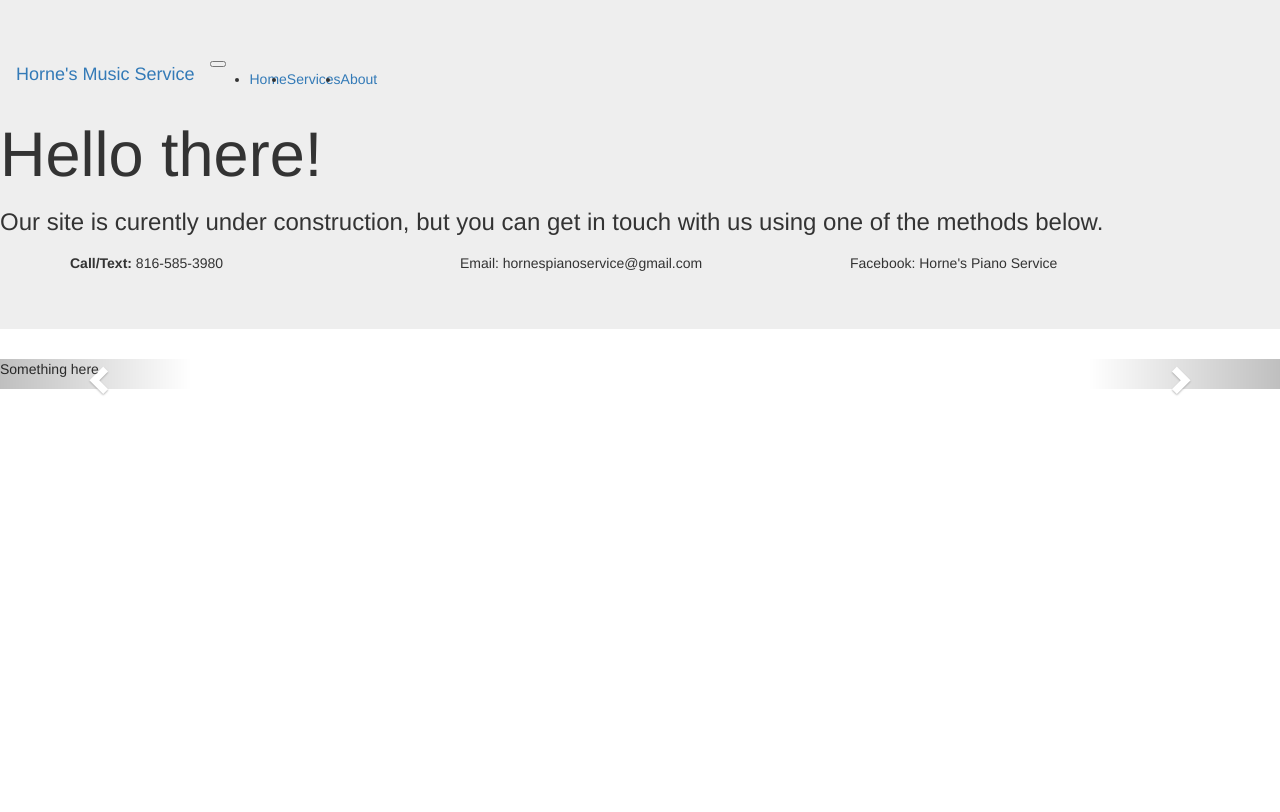
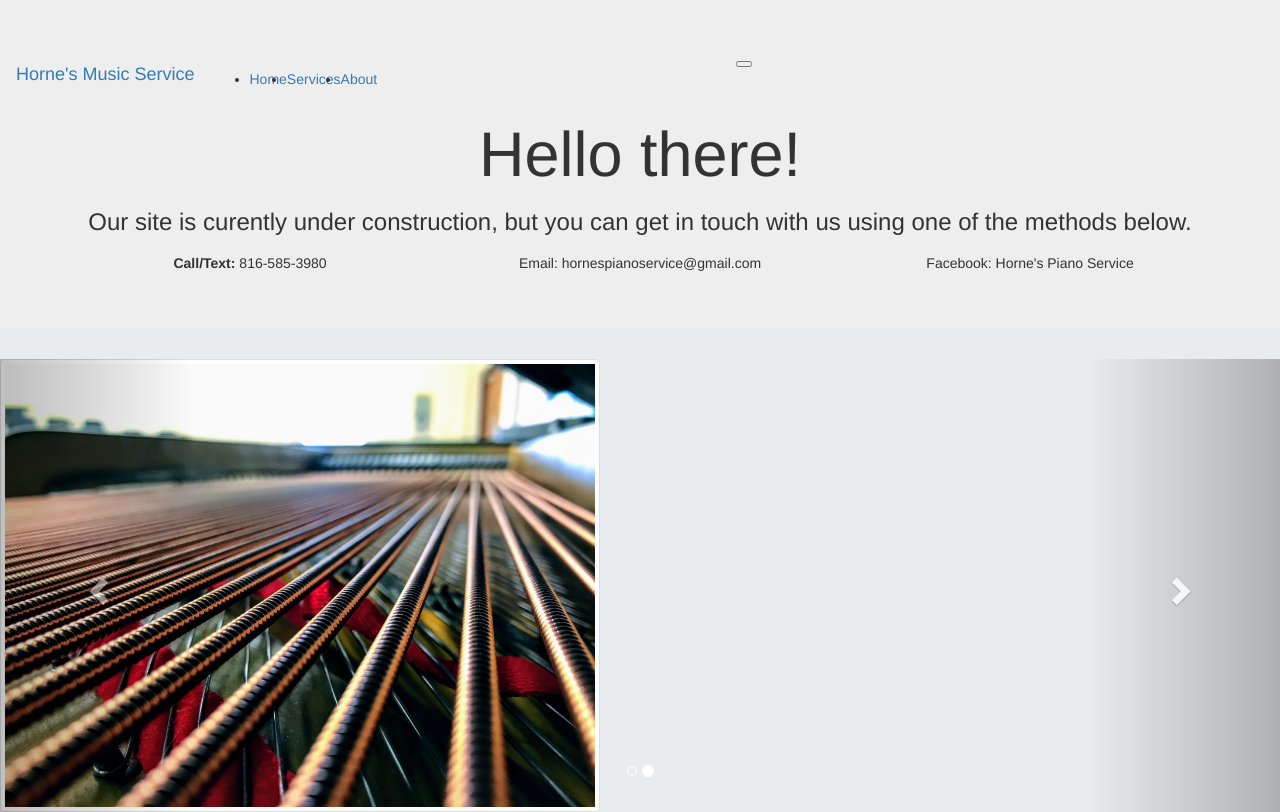
Before and after one commit to mistergravy/hornes-music-service, a React app in the folder hornes-music-service/: page / in a window 1280 px wide. Built offline with nearby package versions, Linux system fonts and the light colour scheme; grey boxes are pictures that could not be loaded; the HTML template or start-up script is replaced by a standard one.

Commit message:
images rendering properly now. react-bootstrap components not working properly

```diff
--- a/hornes-music-service/src/components/App.js
+++ b/hornes-music-service/src/components/App.js
@@ -2,7 +2,7 @@ import React from 'react';
 import ReactDom from 'react-dom';
 
 import {Jumbotron, Button} from 'react-bootstrap';
-import PhotoGallery from './PhotoGallery.js'
+import PhotoGallery from './PhotoGallery.js';
 
 
 
@@ -11,11 +11,7 @@ class App extends React.Component {
     return (
     <div className= "App">
       <div>
-        <Jumbotron>
-          <div>
-
-          </div>
-        </Jumbotron>
+        <PhotoGallery />
       </div>
 
     </div>
--- a/hornes-music-service/src/components/Landing.js
+++ b/hornes-music-service/src/components/Landing.js
@@ -3,11 +3,12 @@ import ReactDOM from 'react-dom';
 import {Jumbotron, Grid, Row, Col, Image} from 'react-bootstrap';
 import PhotoGallery from './PhotoGallery'
 
+import '../styles/index.css';
 
 class Landing extends React.Component {
   render() {
     return (
-    <div>
+    <div className="App">
       <div>
       <Jumbotron>
         <nav className="navbar navbar-expand-lg navbar-dark bg-dark">
@@ -54,7 +55,7 @@ class Landing extends React.Component {
       </Jumbotron>
       </div>
       <div>
-        <PhotoGallery />
+      <PhotoGallery />
       </div>
     </div>
     )
--- a/hornes-music-service/src/components/PhotoGallery.js
+++ b/hornes-music-service/src/components/PhotoGallery.js
@@ -1,9 +1,10 @@
 import React from 'react';
 import ReactDOM from 'react-dom';
-import {Jumbotron, Grid, Row, Col, Image, Carousel, Panel} from 'react-bootstrap';
+import {Jumbotron, Grid, Row, Col, Image, Carousel, Panel, Button} from 'react-bootstrap';
 
-// import strings from './strings_nearfocus.jpg';
-
+import strings from '../assets/images/strings_nearfocus.jpg';
+import hammers from '../assets/images/hammers_closeup.jpg';
+import '../../node_modules/bootstrap/dist/css/bootstrap.css';
 
 class PhotoGallery extends React.Component {
   constructor(props) {
@@ -11,42 +12,16 @@ class PhotoGallery extends React.Component {
   }
   render () {
     return (
-
-    <Carousel>
+   <Carousel>
      <Carousel.Item>
-     <p>Something here</p>
+       <Image width={600} height={200} src={strings} thumbnail/>
      </Carousel.Item>
      <Carousel.Item>
-       <p>Something else</p>
+       <Image width= {600} height={200} src={hammers} thumbnail/>
      </Carousel.Item>
-    </Carousel>
-
+   </Carousel>
     )
   }
 }
 
 export default PhotoGallery;
-
-// <Carousel>
-//         <Carousel.Item>
-//           <img width={900} height={500} alt="900x500" src={'strings'} />
-//           <Carousel.Caption>
-//             <h3>First slide label</h3>
-//             <p>Nulla vitae elit libero, a pharetra augue mollis interdum.</p>
-//           </Carousel.Caption>
-//         </Carousel.Item>
-//         <Carousel.Item>
-//           <img width={900} height={500} alt="900x500" src="/carousel.png" />
-//           <Carousel.Caption>
-//             <h3>Second slide label</h3>
-//             <p>Lorem ipsum dolor sit amet, consectetur adipiscing elit.</p>
-//           </Carousel.Caption>
-//         </Carousel.Item>
-//         <Carousel.Item>
-//           <img width={900} height={500} alt="900x500" src="/carousel.png" />
-//           <Carousel.Caption>
-//             <h3>Third slide label</h3>
-//             <p>Praesent commodo cursus magna, vel scelerisque nisl consectetur.</p>
-//           </Carousel.Caption>
-//         </Carousel.Item>
-//       </Carousel>
--- a/hornes-music-service/src/index.js
+++ b/hornes-music-service/src/index.js
@@ -1,7 +1,8 @@
 import React from 'react';
 import ReactDOM from 'react-dom';
-import AppRouter from './routers/AppRouter.js'
-
+import AppRouter from './routers/AppRouter.js';
+import App from '../src/components/App.js';
+import PhotoGallery from '../src/components/PhotoGallery.js';
 
 // import '../node_modules/bootswatch/dist/materia/bootstrap.min.css';
 
--- a/hornes-music-service/src/routers/AppRouter.js
+++ b/hornes-music-service/src/routers/AppRouter.js
@@ -3,10 +3,10 @@ import ReactDOM from 'react-dom';
 import { BrowserRouter, Route, Switch, Link, NavLink } from 'react-router-dom';
 
 
-// import '../../node_modules/bootstrap/dist/css/bootstrap.min.css';
+import '../../node_modules/bootstrap/dist/css/bootstrap.css';
 
 import Landing from '../components/Landing.js';
-
+import PhotoGallery from '../components/PhotoGallery.js'
 
 
 const AppRouter = () => (
--- a/hornes-music-service/src/styles/index.css
+++ b/hornes-music-service/src/styles/index.css
@@ -1,3 +1,9 @@
 body {
   text-align: center;
+  background-color: black;
 }
+
+.App {
+  text-align: center;
+  background-color: #e9ecef;
+}
--- a/hornes-music-service/webpack.config.js
+++ b/hornes-music-service/webpack.config.js
@@ -10,7 +10,8 @@ module.exports = {
     rules: [
       { test: /\.(js|jsx)$/, exclude: /node_modules/, loader: 'babel-loader' },
       { test: /\.css$/, loader: ['style-loader', 'css-loader'] },
-      { test: /\.(png|svg|jpg|jpeg|gif|woff|eot|ttf|woff2)$/, exclude: /node_modules/, loader: ['file-loader']}
+      { test: /\.(png|svg|jpg|gif|woff|eot|ttf|woff2)$/,
+        exclude: /node_modules/, loader: ['file-loader']}
     ]
   },
   resolve: {
```
